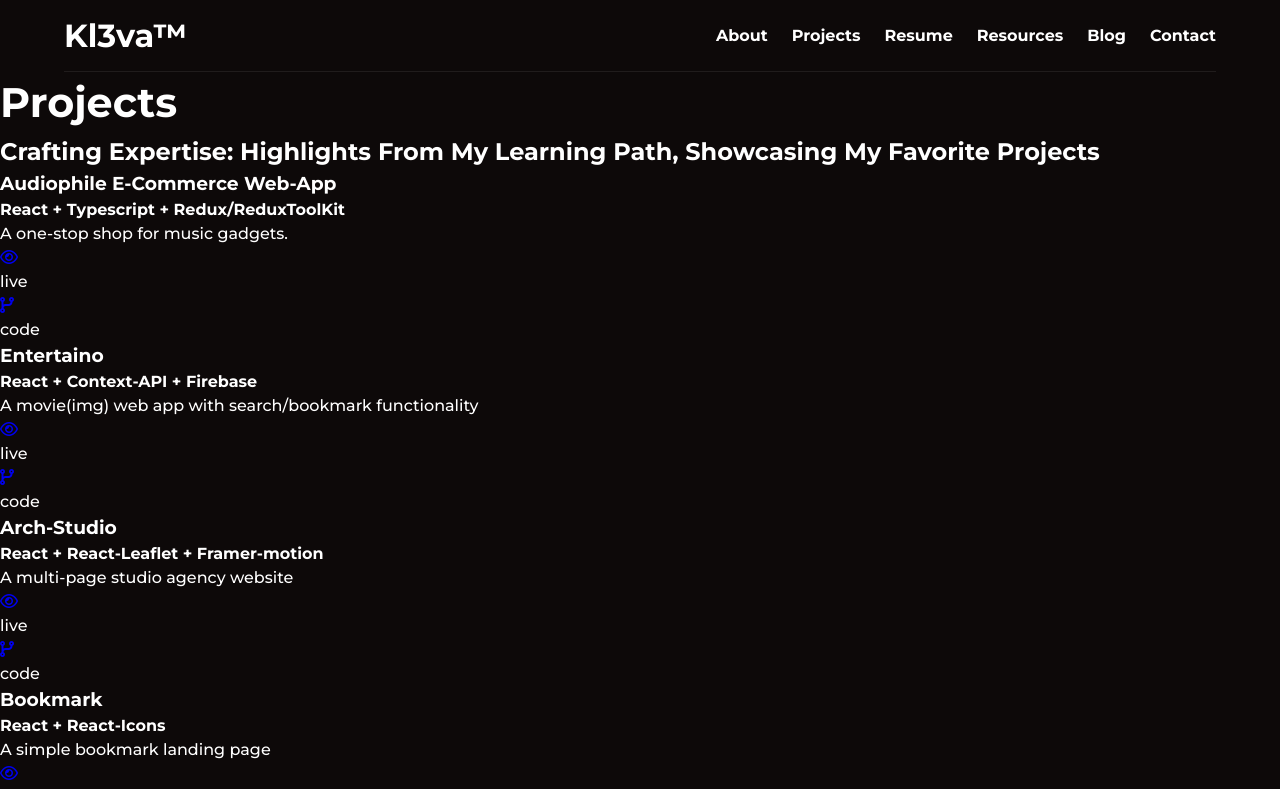
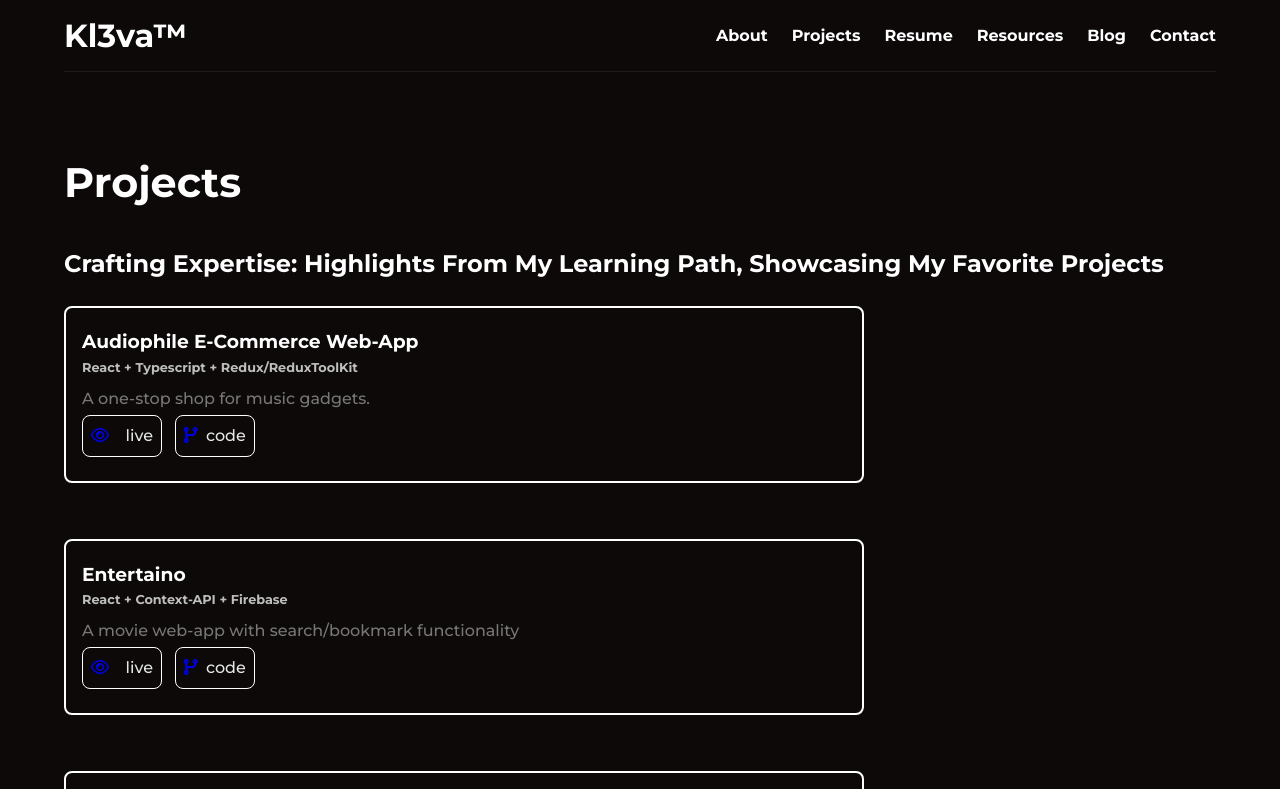
Before and after one commit to Kl3va/portfolio, a Next.js app: page /projects in a window 1280 px wide. Shown: the top 789 px of the page. Built offline with nearby package versions, Linux system fonts and the light colour scheme.

Commit message:
feat: added project page with stying

```diff
--- a/components/About/AboutTemplate.tsx
+++ b/components/About/AboutTemplate.tsx
@@ -1,5 +1,6 @@
 import React from 'react'
 
+//Styling
 import styles from 'components/About/about.module.scss'
 
 interface AboutDataTypes {
--- a/components/Header/header.module.scss
+++ b/components/Header/header.module.scss
@@ -4,6 +4,7 @@
   position: sticky;
   inset: 0;
   background: $color-black;
+  z-index: 100;
 }
 
 .content_wrapper {
--- a/components/Projects/Projects.tsx
+++ b/components/Projects/Projects.tsx
@@ -1,23 +1,28 @@
 import React from 'react'
+
+//data
 import { projectData } from 'data/projectData'
+
+//Styling
+import styles from 'components/Projects/projects.module.scss'
 
 type ProjectProps = typeof projectData
 
 const Projects = ({ heading, subTitle, extra, projects }: ProjectProps) => {
   return (
-    <main>
-      <section>
-        <div>
+    <main className={styles.main}>
+      <section className={styles.section__primary}>
+        <div className={styles.container__primary}>
           <h1>{heading}</h1>
           <h2>{subTitle}</h2>
-          <div>
+          <div className={styles.project__container}>
             {projects.map((project, index) => {
               return (
-                <div key={index}>
+                <div key={index} className={styles.unique__project}>
                   <h3>{project.title}</h3>
                   <h4>{project.tools.join(' + ')}</h4>
                   <p>{project.subTitle}</p>
-                  <div>
+                  <div className={styles.links}>
                     <div>
                       <a href={project.links[0].url}>
                         <i className='fa-regular fa-eye'></i>
@@ -37,8 +42,12 @@ const Projects = ({ heading, subTitle, extra, projects }: ProjectProps) => {
           </div>
         </div>
       </section>
-      <section>
-        <div>kjni</div>
+
+      <section className={styles.section__secondary}>
+        <div className={styles.container__secondary}>
+          <h2>{extra.subHeading}</h2>
+          <p>{extra.title}</p>
+        </div>
       </section>
     </main>
   )
--- a/components/Projects/projects.module.scss
+++ b/components/Projects/projects.module.scss
@@ -0,0 +1,76 @@
+@use '../../styles/variable.scss' as *;
+
+.main {
+  h1 {
+    margin-bottom: 2rem;
+  }
+
+  h2 {
+    margin-bottom: 1.5rem;
+  }
+}
+
+.section__secondary,
+.section__primary {
+  margin-block: 5rem;
+}
+
+.container__secondary,
+.container__primary {
+  width: min(90%, 78rem);
+  margin-inline: auto;
+}
+
+.project__container {
+  display: grid;
+  gap: 3.5rem;
+}
+
+.unique__project {
+  padding: 1.5rem 1rem;
+  width: min(100%, 50rem);
+  border: 2px solid $color-primary;
+  border-radius: 0.5rem;
+  line-height: 1.1;
+
+  display: grid;
+  gap: 0.5rem;
+
+  h4 {
+    margin-bottom: 0.5rem;
+    font-size: 0.8rem;
+    color: $color-light-grey;
+  }
+
+  & > p {
+    color: $color-grey;
+    line-height: 1;
+  }
+}
+
+.links {
+  display: flex;
+  gap: 0.8rem;
+
+  div {
+    display: flex;
+    // gap: 0.5rem;
+    justify-content: space-between;
+    align-items: center;
+    padding: 0.5rem;
+    width: 5rem;
+    border: 1px solid $color-primary;
+    border-radius: 0.5rem;
+
+    p {
+      opacity: 0.9;
+    }
+
+    i {
+      transition: all ease-in 0.2s;
+      &:hover {
+        color: $color-primary;
+      }
+    }
+  }
+}
--- a/data/projectData.ts
+++ b/data/projectData.ts
@@ -19,7 +19,7 @@ export const projectData = {
     {
       title: 'Entertaino',
       tools: ['React', 'Context-API', 'Firebase'],
-      subTitle: 'A movie(img) web app with search/bookmark functionality',
+      subTitle: 'A movie web-app with search/bookmark functionality',
       links: [
         { label: 'live', url: 'https://entertainment-mini-app.netlify.app/' },
         {
--- a/pages/projects.tsx
+++ b/pages/projects.tsx
@@ -1,5 +1,9 @@
 import React from 'react'
+
+//Data
 import { projectData } from 'data/projectData'
+
+//Components
 import Projects from 'components/Projects/Projects'
 
 const projectPage = () => {
```
